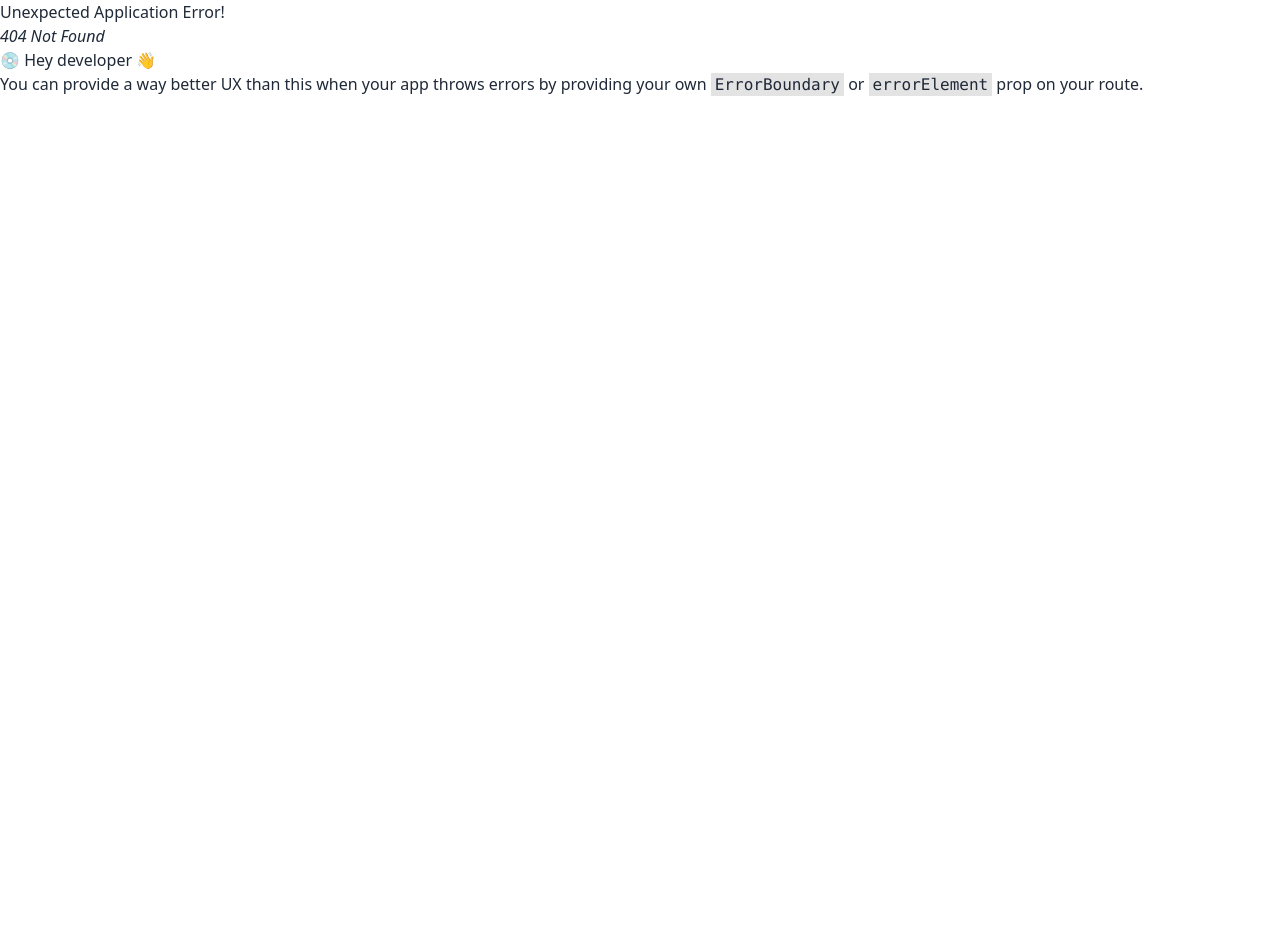
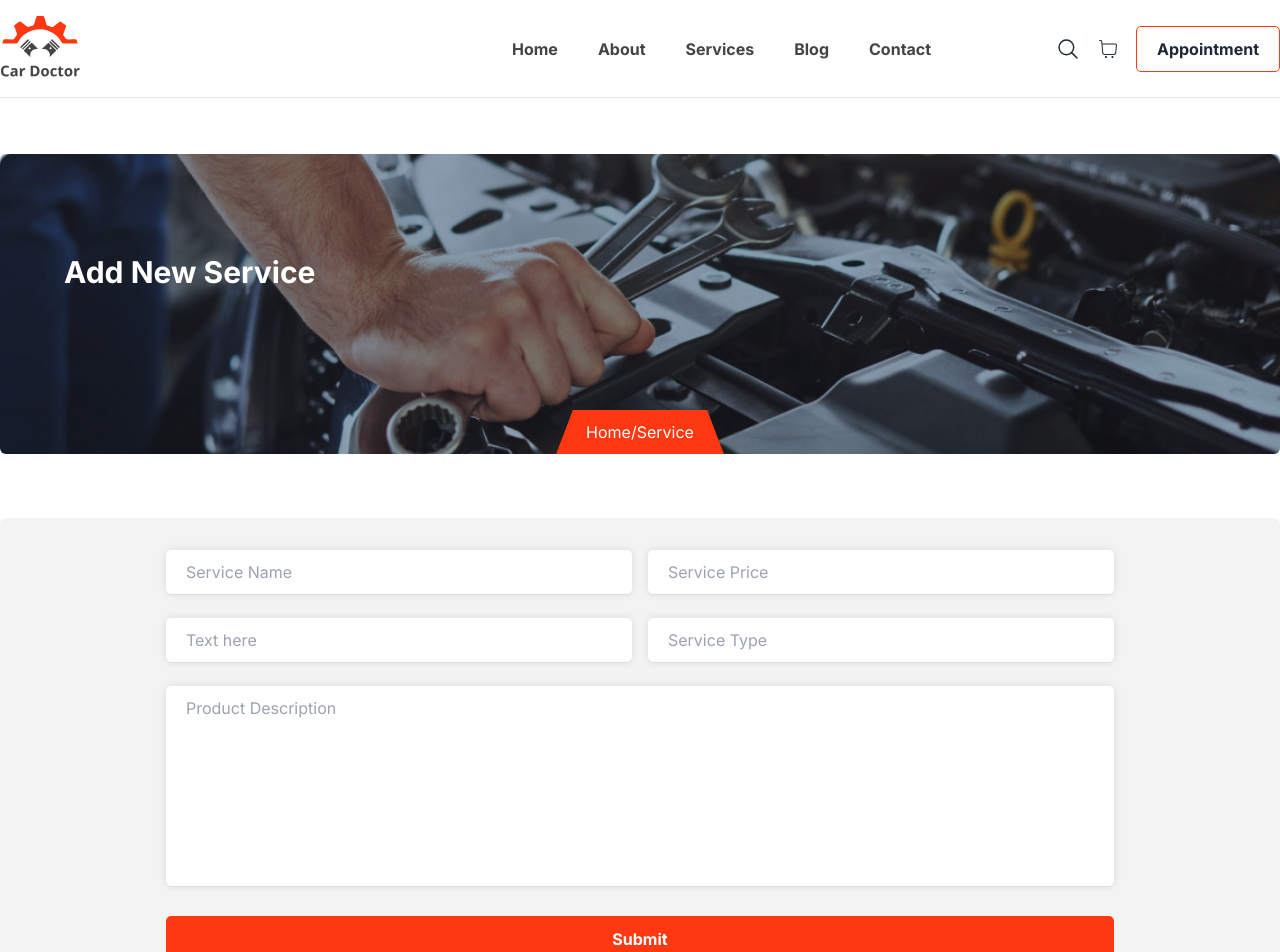
Before and after one commit to sagorcnits/car-doctor, a React (Vite) app: page /addservice in a window 1280 px wide. Before the commit this address had no page. Shown: the top 952 px of the page. Before the commit the page ends 800 px from the top, so only its background shows below. Built offline with nearby package versions, Linux system fonts and the light colour scheme.

Commit message:
add services added

```diff
--- a/index.html
+++ b/index.html
@@ -2,7 +2,7 @@
 <html lang="en" data-theme="light">
   <head>
     <meta charset="UTF-8" />
-    <link rel="icon" type="image/svg+xml" href="/vite.svg" />
+    <link rel="icon" type="image/svg+xml" href="./src/assets/logo.svg" />
     <meta name="viewport" content="width=device-width, initial-scale=1.0" />
     <title>car doctor</title>
     <link rel="preconnect" href="https://fonts.googleapis.com" />
--- /dev/null
+++ b/src/pages/addService/ServiceAdd.jsx
@@ -0,0 +1,34 @@
+import TinyBanner from "../../components/TinyBanner";
+
+const ServiceAdd = () => {
+  return (
+    <div>
+      <TinyBanner
+        info={{ title: "Add New Service", buttonTitle: "Service" }}
+      ></TinyBanner>
+      <div className="bg-[#F3F3F3] py-8 px-2 flex justify-center items-center mt-16 rounded-md">
+        <form className="md:w-9/12 mx-auto font-Inter ">
+          <div className="flex  gap-4 *:input-shadow *:w-full ">
+            <input type="text" placeholder="Service Name" name="name" />
+            <input type="text" placeholder="Service Price" name="price" />
+          </div>
+          <div className="flex  gap-4 *:input-shadow *:w-full mt-6">
+            <input type="text" placeholder="Text here" name="title" />
+            <input type="text" placeholder="Service Type" name="type" />
+          </div>
+          <textarea
+            className="h-[200px] resize-none input-shadow w-full mt-6"
+            type="text"
+            name="description"
+            placeholder="Product Description"
+          ></textarea>
+          <button className="button w-full text-white  bg-[#FF3811] hover:bg-black duration-500 mt-6">
+            Submit
+          </button>
+        </form>
+      </div>
+    </div>
+  );
+};
+
+export default ServiceAdd;
--- a/src/pages/home/Home.jsx
+++ b/src/pages/home/Home.jsx
@@ -1,6 +1,6 @@
 import axios from "axios";
 import { useEffect, useState } from "react";
-import { useLoaderData } from "react-router-dom";
+import { Link, useLoaderData } from "react-router-dom";
 import aboutImg2 from "../../assets/images/about_us/parts.jpg";
 import aboutImg from "../../assets/images/about_us/person.jpg";
 import Banner from "../../components/Banner";
@@ -58,7 +58,7 @@ const Home = () => {
         ></Section_Intro>
         <div className="mt-10 grid md:grid-cols-3 gap-10">
           {serviceData.map((service, id) => (
-            <ServiceCard key={id} service={service}></ServiceCard>
+         <Link to="/services"><ServiceCard key={id} service={service}></ServiceCard></Link>
           ))}
         </div>
         <div className="mt-10 text-center">
--- a/src/pages/shared/Navbar.jsx
+++ b/src/pages/shared/Navbar.jsx
@@ -21,7 +21,7 @@ const Navbar = () => {
           <NavLink to="/about">
             <li>About</li>
           </NavLink>
-          <NavLink to="/services">
+          <NavLink to="/addservice">
             <li>Services</li>
           </NavLink>
           <NavLink to="/blog">
@@ -63,7 +63,7 @@ const Navbar = () => {
             <NavLink to="/about">
               <li className="py-2 hover:bg-black">About</li>
             </NavLink>
-            <NavLink to="/services">
+            <NavLink to="/addservice">
               <li className="py-2 hover:bg-black">Services</li>
             </NavLink>
             <NavLink to="/blog">
--- a/src/routes/Routes.jsx
+++ b/src/routes/Routes.jsx
@@ -1,6 +1,7 @@
 import { createBrowserRouter } from "react-router-dom";
 import Root from "../layout/Root";
 import About from "../pages/about/About";
+import ServiceAdd from "../pages/addService/ServiceAdd";
 import Blog from "../pages/blog/Blog";
 import CheckOut from "../pages/checkOut/CheckOut";
 import Contact from "../pages/contact/Contact";
@@ -42,6 +43,11 @@ const router = createBrowserRouter([
         path: "/checkout",
         element: <CheckOut></CheckOut>,
       },
+
+      {
+        path: "/addservice",
+        element: <ServiceAdd></ServiceAdd>,
+      },
     ],
   },
 ]);
```
